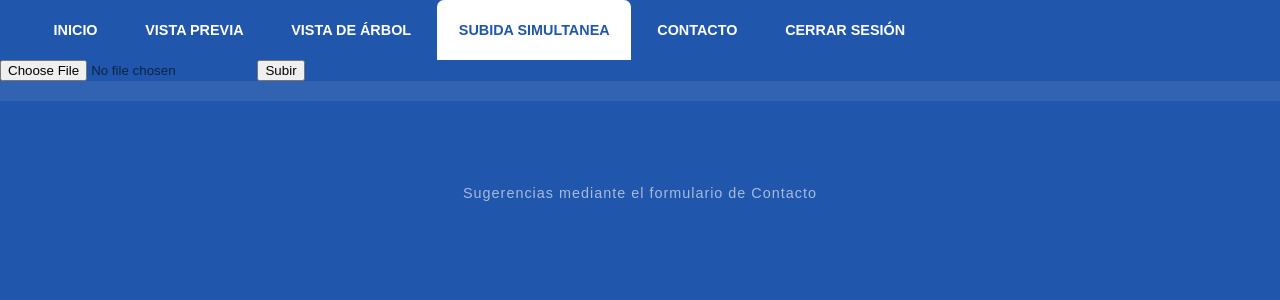
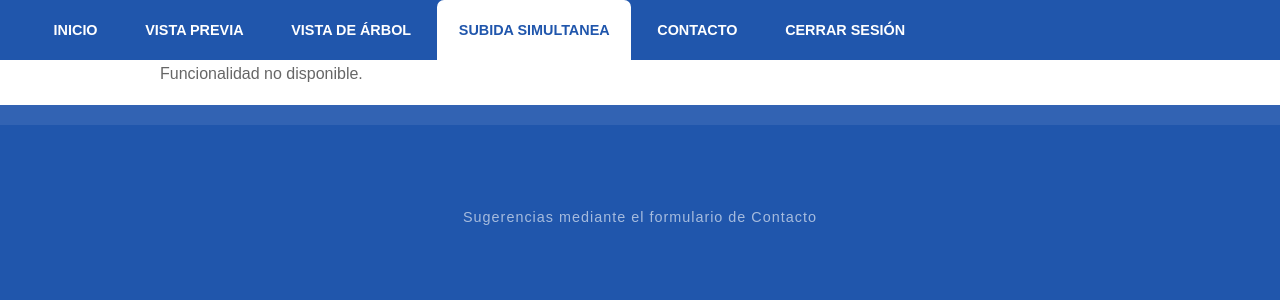
Before and after one commit to Velaa98/CloudsManage, a Flask app: page /upload in a window 1280 px wide. Shown: the top 300 px of the page. Run offline with Flask 2, Linux system fonts and the light colour scheme.

Commit message:
cambios esteticos

```diff
--- a/templates/upload.html
+++ b/templates/upload.html
@@ -15,15 +15,14 @@
 
 {% block content %}
 {% if uploaded==False %}
-	<form action = "/upload" enctype=multipart/form-data method = "POST">
-		<input type="file" name="file"/>
-		<input type="submit" name="upload" value="Subir"/>
-	</form>
-
+	<div class="preview">
+		<p>Funcionalidad no disponible.</p>
+	</div>
 {% else -%}
-<div class="preview">
-	<p>Funcionalidad no disponible.</p>
-</div>
+	{# <form action = "/upload" enctype=multipart/form-data method = "POST"> #}
+		{# <input type="file" name="file"/> #}
+		{# <input type="submit" name="upload" value="Subir"/> #}
+	{# </form> #}
 {% endif %}
 
 {% endblock %}
```
